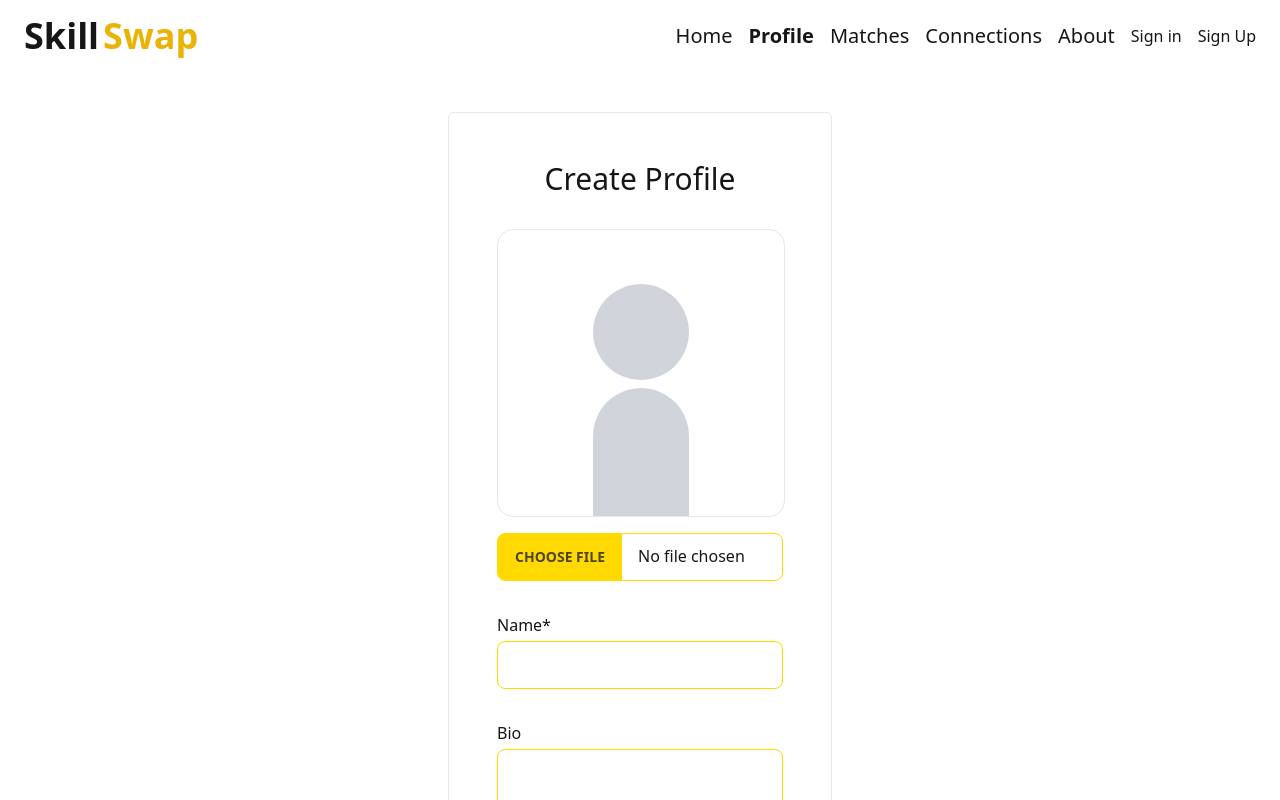
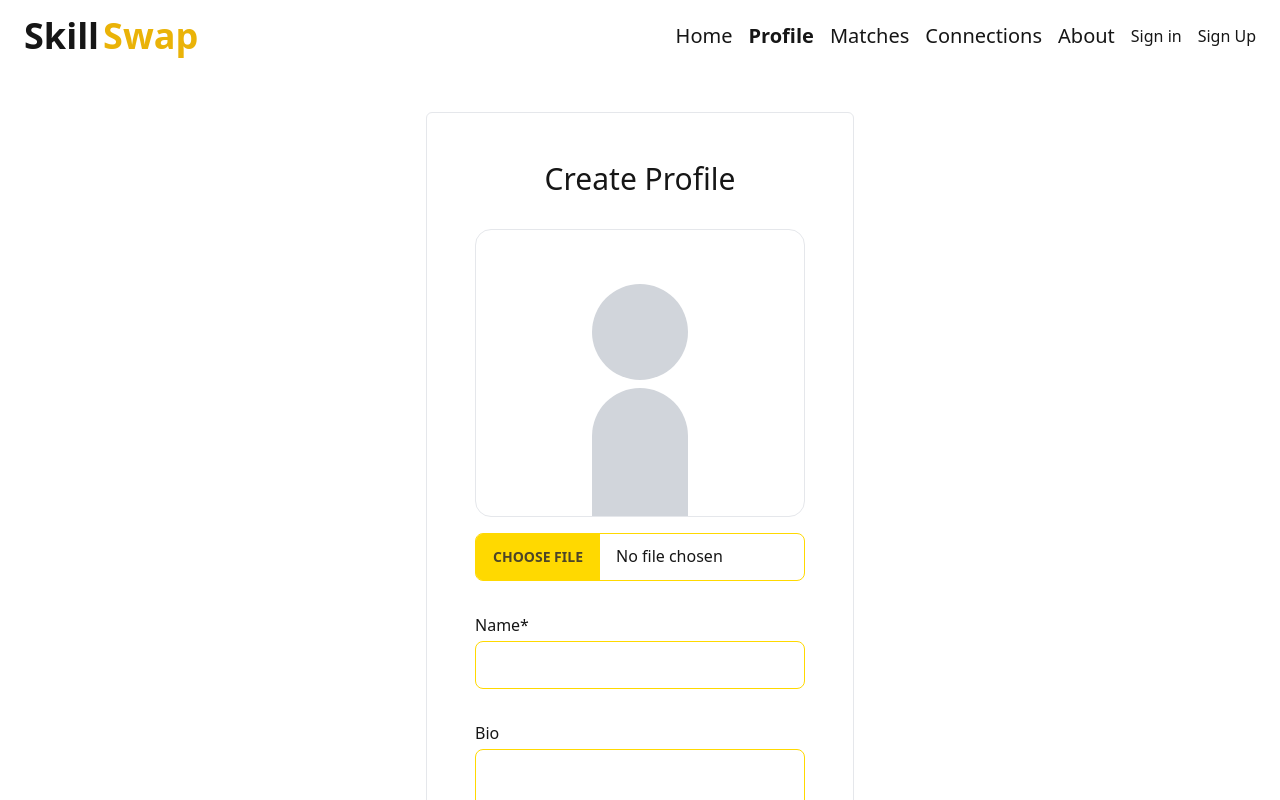
Before and after one commit to timabloom/skill-swap, a React (Vite) app in the folder Frontend/: page /profile in a window 1280 px wide. Shown: the top 800 px of the page. Built offline with nearby package versions, Linux system fonts and the light colour scheme; no server answers.

Commit message:
feat: wider profile form section

```diff
--- a/Frontend/src/routes/profile.lazy.tsx
+++ b/Frontend/src/routes/profile.lazy.tsx
@@ -26,10 +26,10 @@ function Profile() {
 
   return (
     <div className="flex items-center justify-center p-10">
-      <form className="flex flex-col max-w-96 border rounded-md p-12" onSubmit={handleSubmit(onSubmit)}>
+      <form className="flex flex-col max-w-2xl border rounded-md p-12" onSubmit={handleSubmit(onSubmit)}>
         <h1 className="text-3xl text-center pb-8">Create Profile</h1>
 
-        <div className="border rounded-2xl w-72 h-72 flex flex-col justify-end items-center">
+        <div className="border rounded-2xl w-auto h-72 flex flex-col justify-end items-center">
           <div className="w-24 h-24 bg-gray-300 rounded-full mb-2" rounded-full ></div>
           <div className="w-24 h-32 bg-gray-300 rounded-t-full" rounded-full ></div>
         </div>
```
